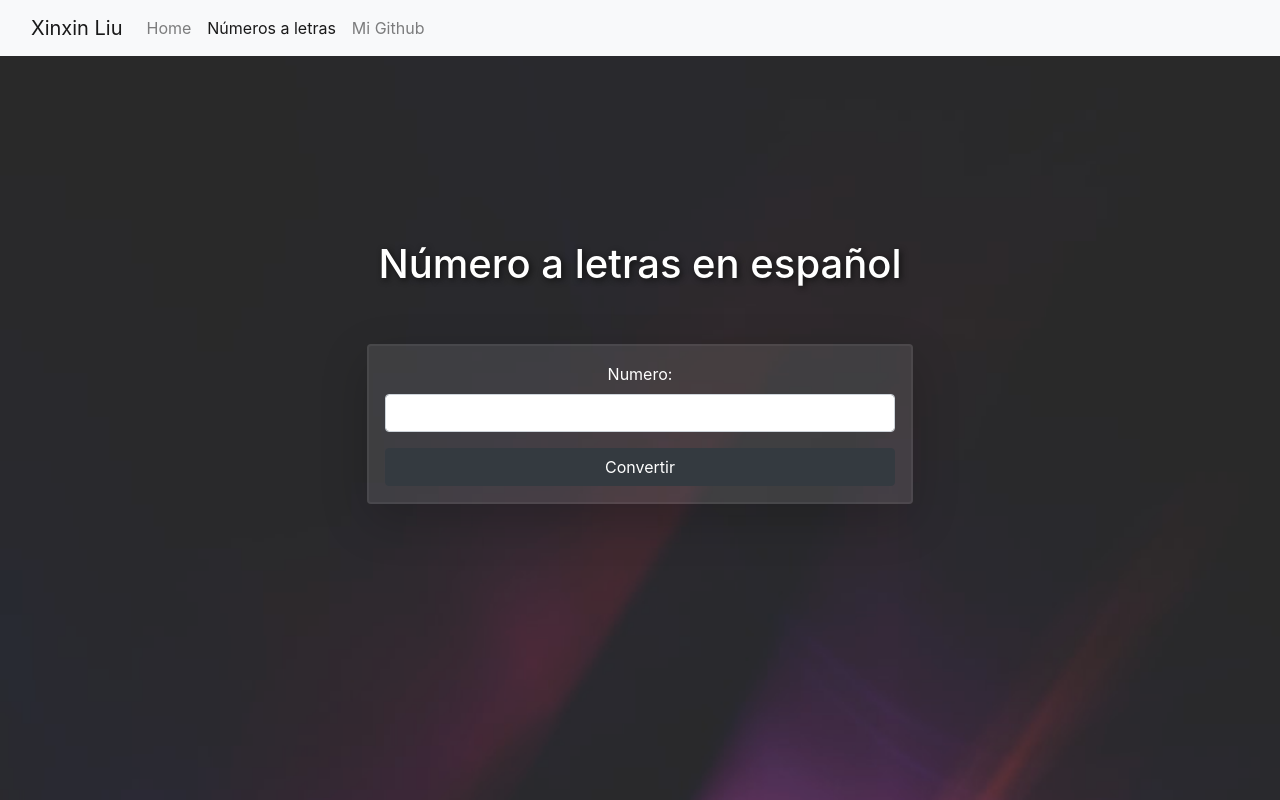
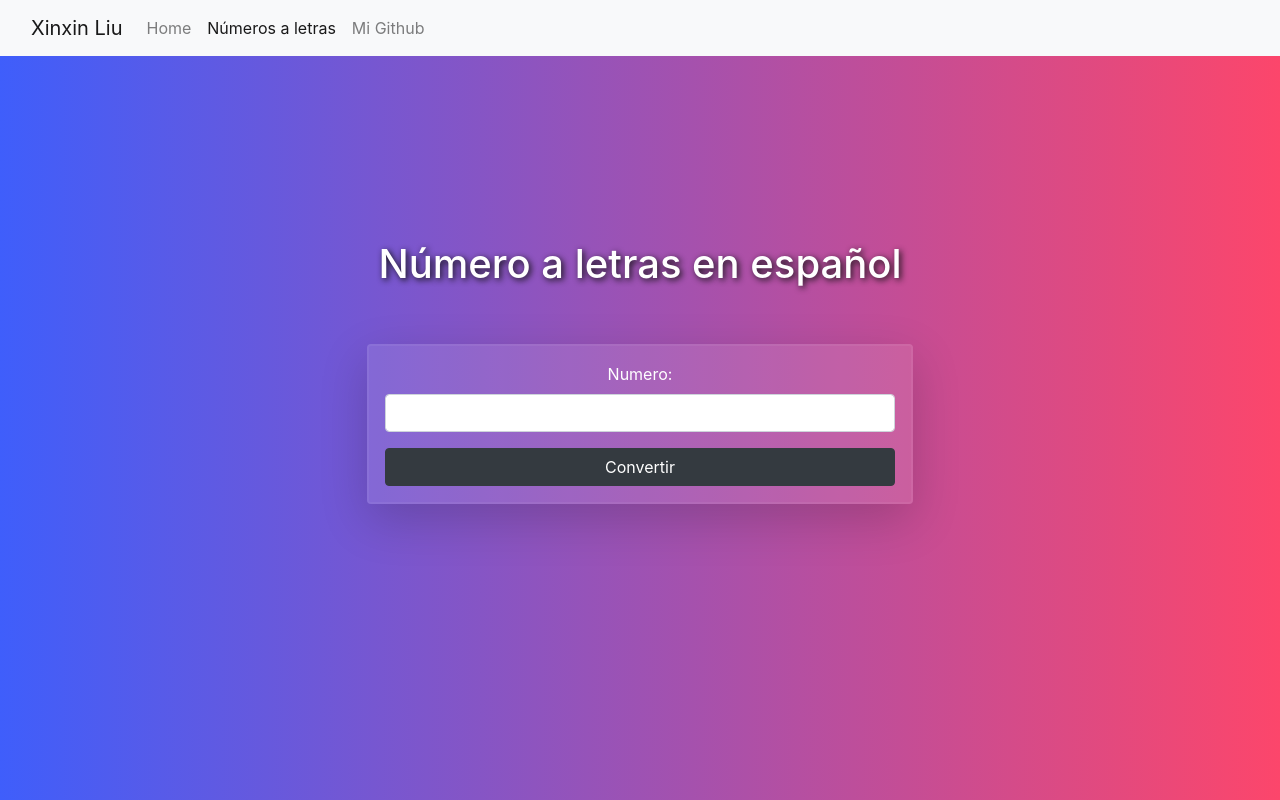
Before and after one commit to xxliu95/numero_a_letras, a Django app: page / in a window 1280 px wide. Run offline with Django 5.2, Linux system fonts and the light colour scheme.

Commit message:
Add background

```diff
--- a/app/templates/app/index.html
+++ b/app/templates/app/index.html
@@ -15,7 +15,7 @@
 
     <title>Números a letras</title>
 </head>
-<body class="bg-transparent">
+<body class="bg-black">
 <nav class="navbar navbar-expand-lg navbar-light bg-light">
     <div class="container-fluid">
         <span></span>
--- a/static/css/styles.css
+++ b/static/css/styles.css
@@ -1,6 +1,8 @@
-body {
-    background-image: url("../images/bg.png ");
-    background-size: cover;
+.bg-black {
+    /* background-image: url("../images/bg.png "); */
+    /* background-size: cover; */
+    background: rgb(63,94,251);
+    background: linear-gradient(90deg, rgba(63,94,251,1) 0%, rgba(252,70,107,1) 100%);
 }
 
 .styled-form {
```
